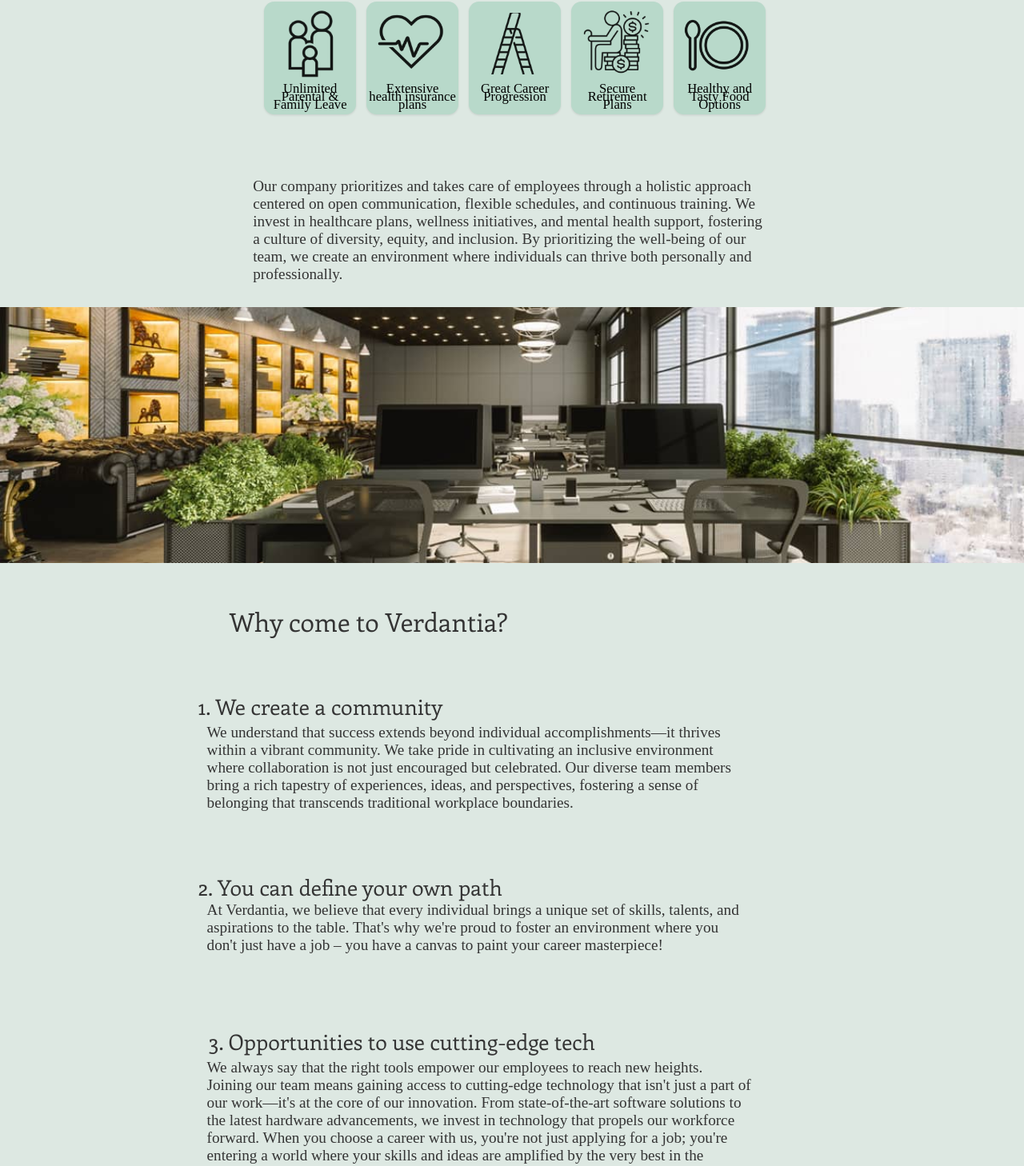
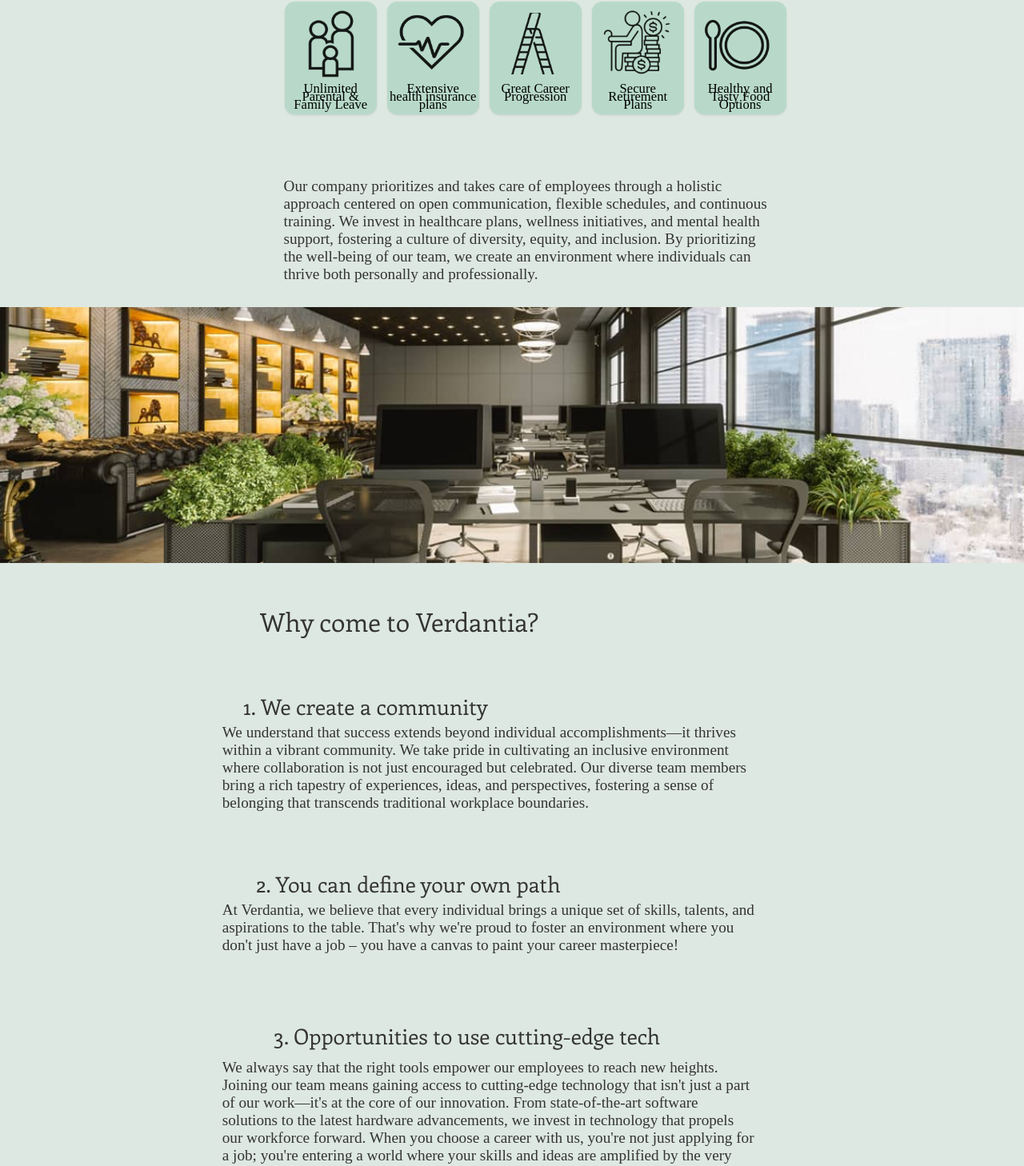
Before and after one commit to vabhi2007/JobFinderWebsite, a React (Vite) app in the folder web-app/: page /Benefits in a window 1280 px wide. Shown: the part 1113-2571 px from the top of the page at 80% size. Built offline with nearby package versions, Linux system fonts and the light colour scheme; a web font is replaced by a local one.

Commit message:
Done with everything

```diff
--- a/web-app/src/components/pages/Benefits.css
+++ b/web-app/src/components/pages/Benefits.css
@@ -130,7 +130,7 @@
     z-index: 4;
     position: absolute;
     top: 115%;
-    left: 32.5%;
+    left: 37.5%;
     transform: translate(-50%, -50%);
     text-align: left;
 
@@ -147,7 +147,7 @@
   .box1 {
     position: absolute;
     top: 125%;
-    left: 25%;
+    left: 27%;
     width: 9vw;
     height: 11vw;
     margin: 10px;
@@ -162,7 +162,7 @@
   .box2 {
     position: absolute;
     top:125%;
-    left: 35%;
+    left: 37%;
     width: 9vw;
     height: 11vw;
     margin: 10px;
@@ -176,7 +176,7 @@
   .box3 {
     position: absolute;
     top: 125%;
-    left: 45%;
+    left: 47%;
     width: 9vw;
     height: 11vw;
     margin: 10px;
@@ -190,7 +190,7 @@
   .box4 {
     position: absolute;
     top:125%;
-    left: 55%;
+    left: 57%;
     width: 9vw;
     height: 11vw;
     margin: 10px;
@@ -204,7 +204,7 @@
   .box5 {
     position: absolute;
     top:125%;
-    left: 65%;
+    left: 67%;
     width: 9vw;
     height: 11vw;
     margin: 10px;
@@ -299,7 +299,7 @@
 
     position: absolute;
     top: 162%;
-    left: 49.8%;
+    left: 51.8%;
     transform: translate(-50%, -50%);
     text-align: left;
     align-self: start;
@@ -315,7 +315,7 @@
 
     position: absolute;
     top: 223%;
-    left: 36%;
+    left: 39%;
     transform: translate(-50%, -50%);
     text-align: left;
     z-index: 1;
@@ -332,7 +332,7 @@
 
     position: absolute;
     top: -20%;
-    left: 20.8%;
+    left: 26.8%;
     transform: translate(-50%, -50%);
     text-align: left;
     align-self: start;
@@ -345,29 +345,12 @@
 
   }
 
-  .reason2-h {
-
-
-    position: absolute;
-    top: -29%;
-    left: 26.3%;
-    transform: translate(-50%, -50%);
-    text-align: left;
-    align-self: start;
-    z-index: 1;
-    font-size: 2.1vw;
-    font-family: "Enriqueta" ;
-    margin-top: 1px;
-    margin-bottom: 0px;
-    color: rgb(52, 52, 52);
-    padding: 0%;
-  }
 
   .reason3-h {
 
     position: absolute;
-    top: -14%;
-    left: 35.8%;
+    top: -19%;
+    left: 45.8%;
     transform: translate(-50%, -50%);
     text-align: left;
     align-self: start;
@@ -380,12 +363,28 @@
 
   }
 
+  .reason4-h {
+
+    position: absolute;
+    top: -34%;
+    left: 34.8%;
+    transform: translate(-50%, -50%);
+    text-align: left;
+    align-self: start;
+    z-index: 3;
+    font-size: 2.1vw;
+    font-family: "Enriqueta" ;
+    white-space: nowrap;
+    color: rgb(52, 52, 52);
+    padding: 0%;
+
+  }
 
   .reason1 {
 
     position: absolute;
     top: 246%;
-    left: 46.8%;
+    left: 47.8%;
     transform: translate(-50%, -50%);
     text-align: left;
     align-self: start;
@@ -401,23 +400,23 @@
 
     position: absolute;
     top: 271%;
-    left: 46.8%;
+    left: 47.8%;
     transform: translate(-50%, -50%);
     text-align: left;
     align-self: start;
     z-index: 3;
     font-size: 1.5vw;
     font-family: "DongleLight" ;
-
     color: rgb(52, 52, 52);
     padding: 0%;
+
   }
 
   .reason3 {
 
     position: absolute;
     top: 301%;
-    left: 46.8%;
+    left: 47.8%;
     transform: translate(-50%, -50%);
     text-align: left;
     align-self: start;
--- a/web-app/src/components/pages/Benefits.jsx
+++ b/web-app/src/components/pages/Benefits.jsx
@@ -111,7 +111,7 @@
           </header>
 
           <header className='reason2'>
-          <p className='reason2-h'>2. You can define your own path</p>
+          <p className='reason4-h'>2. You can define your own path</p>
             <p className='line-wrap'>
               At Verdantia, we believe that every individual brings a unique set of skills, talents, and aspirations to
               the table. That's why we're proud to foster an environment where you don't just have a job – you have a
```
